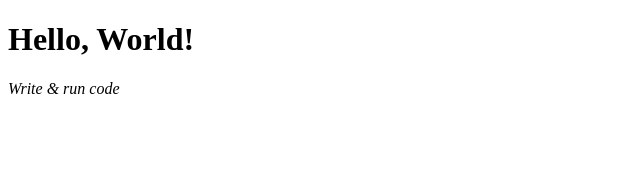
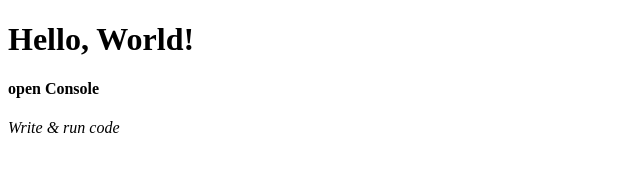
Before and after one commit to akmojahid/html-css-js, a plain HTML site: page index.html in a window 1280 px wide. Shown: the whole page, without its empty margins (0-640 px from the left). Drawn offline with Linux system fonts and the light colour scheme.

Commit message:
update index.html

```diff
--- a/index.html
+++ b/index.html
@@ -9,6 +9,7 @@
 
 <body>
  <h1>Hello, World!</h1>
+ <h4>open Console</h4>
  <p><i>Write & run code</i></p>
  <script src="../javascript/dsa.js"></script>
  <script src="../javascript/practice-javascript.js"></script>
```
